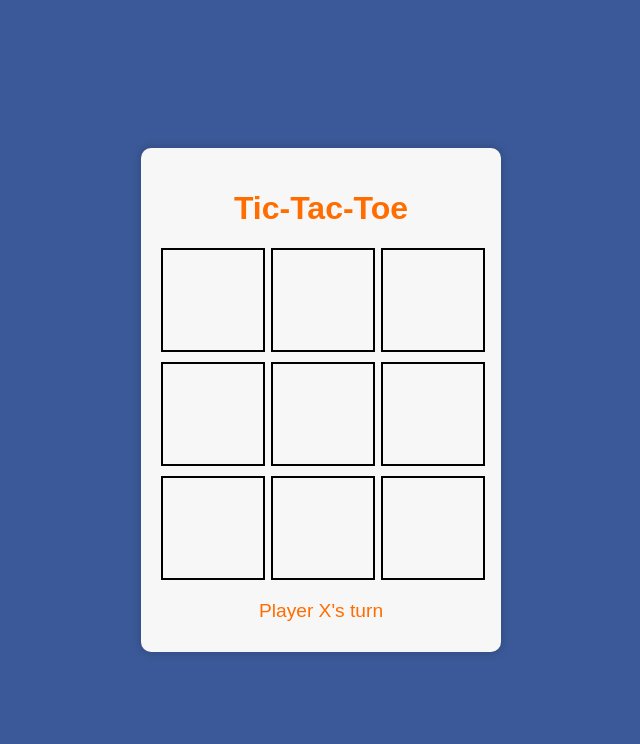
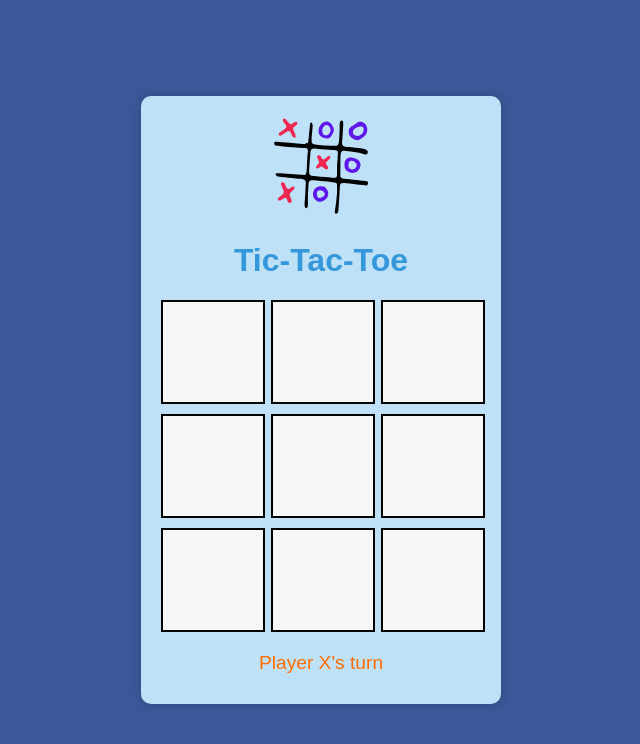
Before and after one commit to mohammedshariqkazi/tictactoe, a plain HTML site: page index.html in a window 1280 px wide. Shown: the whole page, without its empty margins (319-959 px from the left). Drawn offline with Linux system fonts and the light colour scheme.

Commit message:
Add files via upload

```diff
--- a/index.html
+++ b/index.html
@@ -9,6 +9,9 @@
 </head>
 <body>
     <div class="container">
+        <div class="logo">
+            <img src="tic.svg" alt="Tic-Tac-Toe Logo">
+        </div>
         <h1>Tic-Tac-Toe</h1>
         <div class="board" id="board">
             <div class="cell" data-cell></div>
--- a/style.css
+++ b/style.css
@@ -10,22 +10,26 @@ body {
 
 .container {
     text-align: center;
-    background-color: #f7f7f7;
+    background-color: #BFE1F8;
     padding: 20px;
     border-radius: 10px;
     box-shadow: 0 0 10px rgba(0, 0, 0, 0.2);
     transition: background-color 0.3s;
-    max-width: 100%; /* Set a maximum width for the container */
-    width: 320px; /* Adjust width for smaller screens */
+    max-width: 90%;
+    width: 320px;
 }
 
 .container:hover {
     background-color: #e7e7e7;
 }
 
+.logo img {
+    max-width: 100px; /* Set a maximum width for the logo */
+}
+
 h1 {
     font-size: 2rem;
-    color: #ff6d00;
+    color: #3498db;
 }
 
 .board {
```
